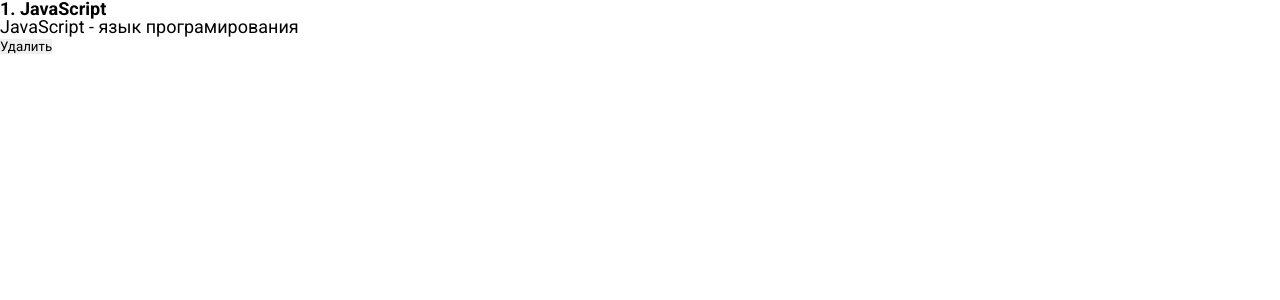
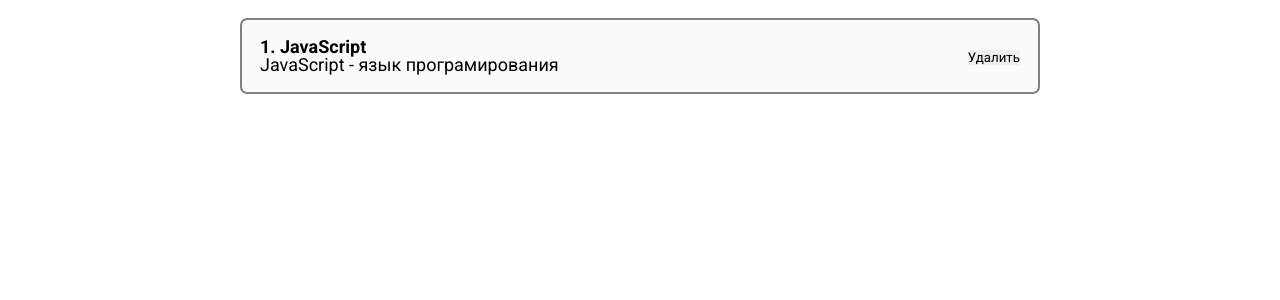
Before and after one commit to dulkahakana/post-app-learn-project, a React (Create React App) app: page / in a window 1280 px wide. Shown: the top 300 px of the page. Built offline with nearby package versions, Linux system fonts and the light colour scheme.

Commit message:
adding sass, normilize

```diff
--- a/src/App.js
+++ b/src/App.js
@@ -1,5 +1,5 @@
 // импортируем реакт везде где будет реакт компонент
-import React, { useState } from 'react'
+import React/*, { useState }*/ from 'react'
 // import ClassCounter from './components/ClassCounter'
 // import Counter from './components/Counter'
 import './styles/dh-normilize-v1.0.0.scss'
@@ -18,9 +18,9 @@
                     <div>
                         JavaScript - язык програмирования
                     </div>
-                    <div className='post__btns'>
-                        <button>Удалить</button>
-                    </div>
+                </div>
+                <div className='post__btns'>
+                    <button>Удалить</button>
                 </div>
             </div>
 
--- a/src/styles/App.scss
+++ b/src/styles/App.scss
@@ -0,0 +1,22 @@
+#root {
+    display: flex;
+    justify-content: center;
+}
+
+.App {
+    width: 800px;
+}
+
+.post {
+    margin-top: 1em;
+
+    display: flex;
+    justify-content: space-between;
+    align-items: center;
+
+    padding: 1em;
+    border: 2px solid grey;
+
+    border-radius: 0.4em;
+    background-color: rgb(250, 250, 250);
+}
--- a/src/styles/dh-normilize-v1.0.0.scss
+++ b/src/styles/dh-normilize-v1.0.0.scss
@@ -1,6 +1,6 @@
 :root {
-  // font-size: calc(1vw + 0.7);
-  font-size: 14px;
+  font-size: 1vw + 0.7;
+  // font-size: 14px;
   @media (min-width: 50em) {
     font-size: 1.125em;
   }
```
Also changed, not shown: 1 other file (tests, documents, lock files or other folders).
